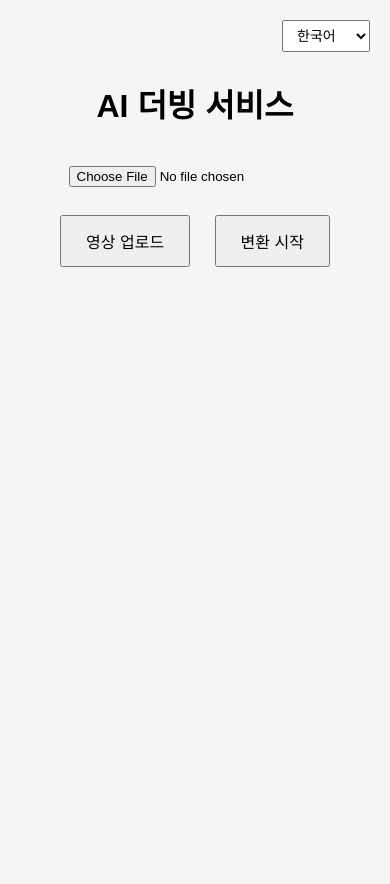
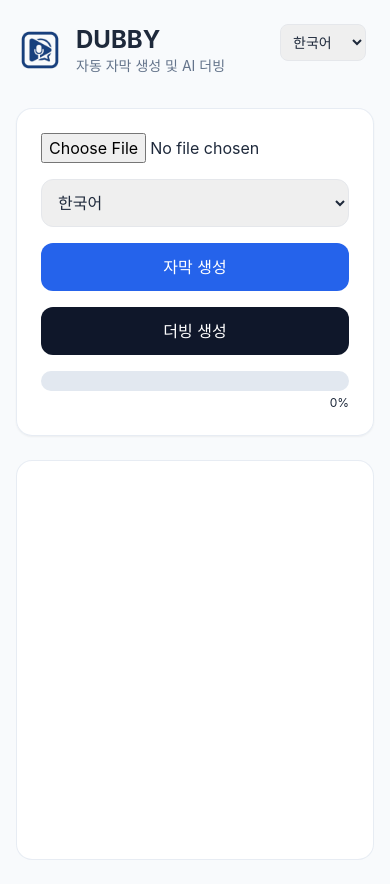
Before and after one commit to yunsu080313-del/real, a Flask app: page / in a window 390 px wide. Before the commit the page ends 267 px from the top, so only its background shows below. Run offline with Flask 3, Linux system fonts and the light colour scheme; some libraries are stand-ins or nearby versions.

Commit message:
Update index.html

```diff
--- a/templates/index.html
+++ b/templates/index.html
@@ -3,117 +3,262 @@
 <head>
 <meta charset="UTF-8">
 <meta name="viewport" content="width=device-width, initial-scale=1.0">
-<title>AI Dubbing Service</title>
+<title>DUBBY - AI 자막 & 더빙</title>
+<script src="https://cdn.tailwindcss.com"></script>
 
 <style>
 body {
-    margin: 0;
-    font-family: Arial, sans-serif;
-    background: #f5f5f5;
+    font-family: 'Inter', -apple-system, sans-serif;
+    background-color: #f8fafc;
+    color: #1e293b;
 }
 
-.container {
-    max-width: 800px;
-    margin: 80px auto;
-    text-align: center;
+.glass-card {
+    background: rgba(255,255,255,0.9);
+    backdrop-filter: blur(10px);
+    border: 1px solid rgba(226,232,240,0.8);
 }
 
-h1 {
-    margin-bottom: 40px;
-}
-
-button {
-    padding: 12px 24px;
-    margin: 10px;
-    font-size: 16px;
-    cursor: pointer;
-}
-
-.top-right {
-    position: fixed;
-    top: 20px;
-    right: 20px;
-}
-
-select {
-    padding: 6px 10px;
-    font-size: 14px;
+.loading-bar {
+    height: 20px;
+    width: 0%;
+    background-color: #3b82f6;
+    border-radius: 10px;
+    transition: width 0.2s ease;
 }
 </style>
 </head>
 
-<body>
+<body class="min-h-screen py-6 px-4">
 
-<!-- 우측 상단 UI 언어 선택 -->
-<div class="top-right">
-    <select id="uiLanguage">
+<!-- ✅ UI 언어 선택 (디자인 영향 없음) -->
+<div class="fixed top-6 right-6">
+    <select id="uiLanguage" class="p-2 border rounded-lg text-sm">
         <option value="ko">한국어</option>
         <option value="en">English</option>
         <option value="ja">日本語</option>
+        <option value="zh">中文</option>
     </select>
 </div>
 
-<div class="container">
-    <h1 data-i18n="title">AI 더빙 서비스</h1>
+<div class="max-w-5xl mx-auto">
 
-    <input type="file" id="videoInput">
+<header class="flex items-center mb-8">
+    <img src="/static/logo.png" alt="DUBBY Logo" class="w-12 h-12 mr-3">
+    <div>
+        <h1 class="text-2xl font-bold">DUBBY</h1>
+        <p class="text-sm text-slate-500" data-i18n="subtitleDesc">
+            자동 자막 생성 및 AI 더빙
+        </p>
+    </div>
+</header>
 
-    <br><br>
+<main class="grid grid-cols-1 md:grid-cols-12 gap-6">
 
-    <button data-i18n="upload">영상 업로드</button>
-    <button data-i18n="start">변환 시작</button>
+<div class="md:col-span-5 lg:col-span-4">
+    <div class="glass-card p-6 rounded-2xl shadow-sm space-y-4">
+
+        <input type="file" id="videoFile" accept="video/*,audio/*" class="w-full">
+
+        <!-- 더빙/자막 언어 (기존 유지) -->
+        <select id="language" class="w-full p-3 border rounded-xl">
+            <option value="ko">한국어</option>
+            <option value="en">영어</option>
+            <option value="ja">일본어</option>
+            <option value="zh-cn">중국어</option>
+        </select>
+
+        <button id="subtitleBtn"
+                class="w-full bg-blue-600 text-white p-3 rounded-xl"
+                data-i18n="subtitleBtn">
+            자막 생성
+        </button>
+
+        <button id="dubbingBtn"
+                class="w-full bg-slate-900 text-white p-3 rounded-xl"
+                data-i18n="dubbingBtn">
+            더빙 생성
+        </button>
+
+        <div>
+            <div class="w-full bg-slate-200 rounded-full h-5">
+                <div id="progressBar" class="loading-bar"></div>
+            </div>
+            <p class="text-right text-xs mt-1" id="progressText">0%</p>
+        </div>
+
+    </div>
+</div>
+
+<div class="md:col-span-7 lg:col-span-8">
+    <div class="glass-card min-h-[400px] p-4 rounded-2xl flex flex-col items-center justify-center">
+
+        <video id="resultVideo" controls class="hidden w-full rounded-lg mb-2">
+            <track id="subtitleTrack"
+                   kind="subtitles"
+                   src=""
+                   srclang="ko"
+                   label="자막"
+                   default>
+        </video>
+
+        <a id="subtitleLink"
+           href="#"
+           target="_blank"
+           class="hidden text-blue-600 underline"
+           data-i18n="downloadSubtitle">
+           자막 다운로드
+        </a>
+
+    </div>
+</div>
+
+</main>
 </div>
 
 <script>
 /* =========================
-   번역 데이터
+   UI 다국어 처리
 ========================= */
+
 const translations = {
     ko: {
-        title: "AI 더빙 서비스",
-        upload: "영상 업로드",
-        start: "변환 시작"
+        subtitleDesc: "자동 자막 생성 및 AI 더빙",
+        subtitleBtn: "자막 생성",
+        dubbingBtn: "더빙 생성",
+        downloadSubtitle: "자막 다운로드",
+        selectFile: "파일을 선택하세요.",
+        serverError: "서버 오류 발생"
     },
     en: {
-        title: "AI Dubbing Service",
-        upload: "Upload Video",
-        start: "Start Processing"
+        subtitleDesc: "Automatic Subtitle Generation & AI Dubbing",
+        subtitleBtn: "Generate Subtitles",
+        dubbingBtn: "Generate Dubbing",
+        downloadSubtitle: "Download Subtitles",
+        selectFile: "Please select a file.",
+        serverError: "Server error occurred"
     },
     ja: {
-        title: "AI吹き替えサービス",
-        upload: "動画アップロード",
-        start: "処理開始"
+        subtitleDesc: "自動字幕生成およびAI吹き替え",
+        subtitleBtn: "字幕生成",
+        dubbingBtn: "吹き替え生成",
+        downloadSubtitle: "字幕ダウンロード",
+        selectFile: "ファイルを選択してください。",
+        serverError: "サーバーエラーが発生しました"
+    },
+    zh: {
+        subtitleDesc: "自动字幕生成与AI配音",
+        subtitleBtn: "生成字幕",
+        dubbingBtn: "生成配音",
+        downloadSubtitle: "下载字幕",
+        selectFile: "请选择文件。",
+        serverError: "服务器发生错误"
     }
 };
 
-/* =========================
-   언어 변경 함수
-========================= */
-function changeLanguage(lang) {
-    document.querySelectorAll("[data-i18n]").forEach(element => {
-        const key = element.getAttribute("data-i18n");
-        element.innerText = translations[lang][key];
+function changeLanguage(lang){
+    document.querySelectorAll("[data-i18n]").forEach(el=>{
+        const key = el.getAttribute("data-i18n");
+        if(translations[lang][key]){
+            el.textContent = translations[lang][key];
+        }
     });
-
     document.documentElement.lang = lang;
     localStorage.setItem("uiLang", lang);
 }
 
-/* =========================
-   이벤트 리스너
-========================= */
-document.getElementById("uiLanguage").addEventListener("change", function() {
-    changeLanguage(this.value);
+document.getElementById("uiLanguage")
+        .addEventListener("change", function(){
+            changeLanguage(this.value);
+        });
+
+window.addEventListener("DOMContentLoaded", ()=>{
+    const saved = localStorage.getItem("uiLang") || "ko";
+    document.getElementById("uiLanguage").value = saved;
+    changeLanguage(saved);
 });
 
 /* =========================
-   페이지 로드시 저장된 언어 적용
+   기존 기능 유지
 ========================= */
-window.addEventListener("DOMContentLoaded", () => {
-    const savedLang = localStorage.getItem("uiLang") || "ko";
-    document.getElementById("uiLanguage").value = savedLang;
-    changeLanguage(savedLang);
-});
+
+const resultVideo = document.getElementById("resultVideo");
+const subtitleLink = document.getElementById("subtitleLink");
+const progressBar = document.getElementById("progressBar");
+const progressText = document.getElementById("progressText");
+const subtitleTrack = document.getElementById("subtitleTrack");
+
+async function uploadFile(actionType){
+
+    const fileInput = document.getElementById("videoFile");
+    const language = document.getElementById("language").value;
+    const uiLang = document.documentElement.lang;
+
+    if(!fileInput.files[0]){
+        alert(translations[uiLang].selectFile);
+        return;
+    }
+
+    const formData = new FormData();
+    formData.append("audio", fileInput.files[0]);
+    formData.append("action", actionType);
+    formData.append("subtitle_lang", language);
+    formData.append("dubbing_lang", language);
+
+    progressBar.style.width = "0%";
+    progressText.textContent = "0%";
+    resultVideo.classList.add("hidden");
+    subtitleLink.classList.add("hidden");
+
+    let progress = 0;
+    const interval = setInterval(()=>{
+        if(progress < 95){
+            progress++;
+            progressBar.style.width = progress + "%";
+            progressText.textContent = progress + "%";
+        }
+    }, 100);
+
+    const response = await fetch("/process", {
+        method: "POST",
+        body: formData
+    });
+
+    clearInterval(interval);
+
+    if(!response.ok){
+        alert(translations[uiLang].serverError);
+        return;
+    }
+
+    const data = await response.json();
+
+    progressBar.style.width = "100%";
+    progressText.textContent = "100%";
+
+    if(data.video_path){
+        resultVideo.src = data.video_path;
+        resultVideo.classList.remove("hidden");
+    }
+
+    if(data.subtitle_path){
+        subtitleLink.href = data.subtitle_path;
+        subtitleLink.classList.remove("hidden");
+
+        subtitleTrack.src = data.subtitle_path;
+        subtitleTrack.srclang = language;
+        subtitleTrack.mode = "showing";
+
+        resultVideo.classList.remove("hidden");
+    }
+}
+
+document.getElementById("subtitleBtn")
+        .addEventListener("click", ()=>uploadFile("subtitle"));
+
+document.getElementById("dubbingBtn")
+        .addEventListener("click", ()=>uploadFile("dubbing"));
+
 </script>
 
 </body>
```
